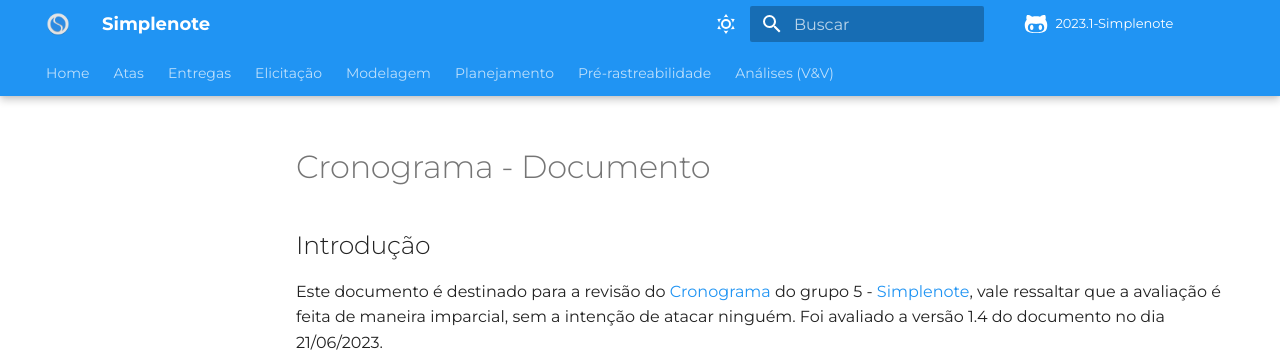
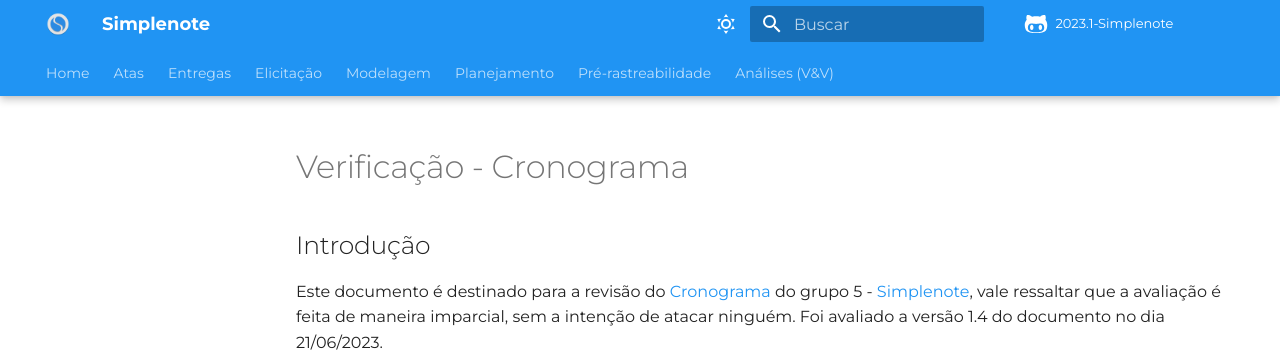
Before and after one commit to Requisitos-de-Software/2023.1-Simplenote, an MkDocs documentation site: the page built from docs/Analise-Grupo5/planejamento/cronograma.md, in a window 1280 px wide and 900 px high. Shown: the top 352 px of the window. Built offline with MkDocs 1.6.1 and Material for MkDocs 9.7.7, drawn with Linux system fonts in a browser that asks for light colours; some web fonts are replaced; comment, search, counter and statistics services are not loaded.

Commit message:
Update cronograma.md

```diff
--- a/docs/Analise-Grupo5/planejamento/cronograma.md
+++ b/docs/Analise-Grupo5/planejamento/cronograma.md
@@ -1,4 +1,4 @@
-# Cronograma - Documento
+# Verificação - Cronograma
 
 ## Introdução
 
```
